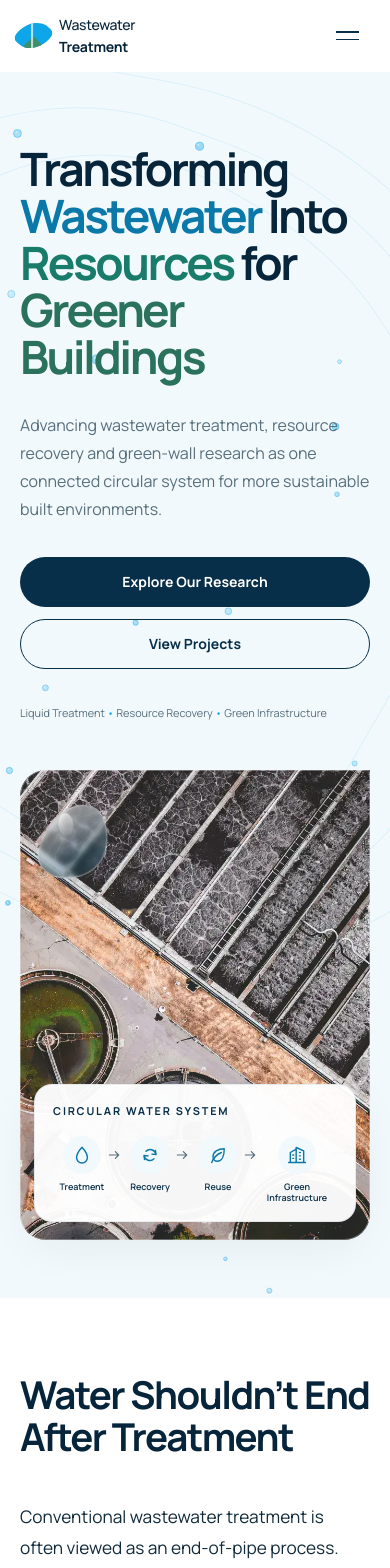
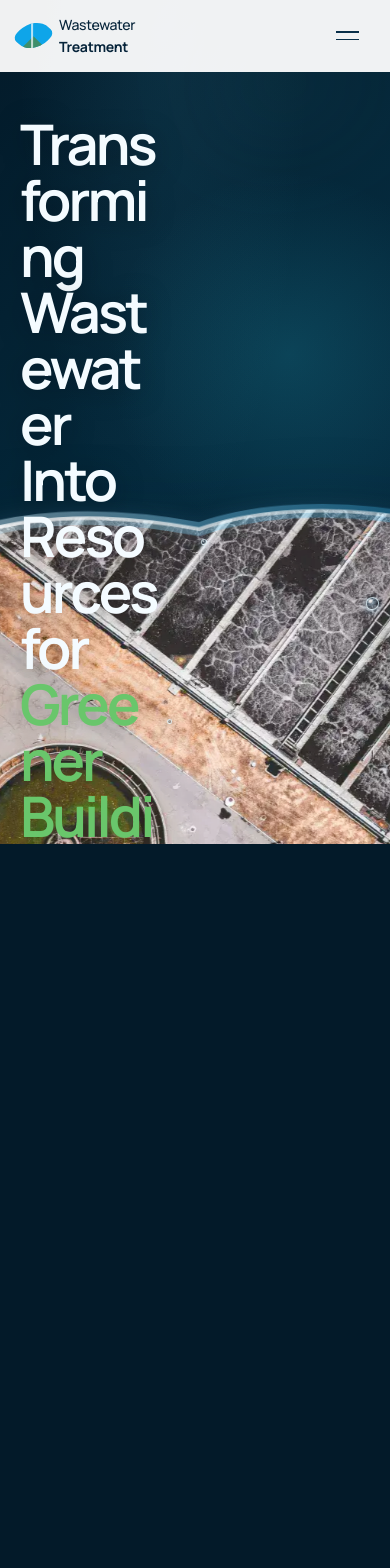
Before and after one commit to xuen00915/wastewater, a React (Vite) app: page / in a window 390 px wide. Shown: the top 1568 px of the page. Built offline with nearby package versions, Linux system fonts and the light colour scheme.

Commit message:
feat: unify homepage living water story

```diff
--- a/src/components/Hero.tsx
+++ b/src/components/Hero.tsx
@@ -1,46 +1,42 @@
 import { ButtonLink } from './ui/ButtonLink'
-import { Floating3DParticles } from './ui/Floating3DParticles'
-import { Icon } from './ui/Icon'
-import { MediaPlaceholder } from './ui/MediaPlaceholder'
-import { HeroWaterEffect } from './ui/HeroWaterEffect'
 import { pageHref } from '../site'
+import { LivingWaterPortal } from './water-story/LivingWaterPortal'
+import { WaterStoryScroll } from './water-story/WaterStoryScroll'
+import { WaterSurface } from './water-story/WaterSurface'
 
-const circularStages = [
-  ['water', 'Treatment'], ['recovery', 'Recovery'], ['leaf', 'Reuse'], ['building', 'Green Infrastructure'],
-] as const
+const heroImage = `${import.meta.env.BASE_URL}images/home-hero-wastewater.webp`
 
 export function Hero() {
   return (
-    <section className="hero" id="home">
-      <Floating3DParticles className="hero__particles" quantity={72} size={3.2} opacity={0.28} drift={0.18} />
-      <div className="water-contours" aria-hidden="true"><i /><i /><i /></div>
+    <WaterStoryScroll>
+      <div className="hero__ambient" aria-hidden="true"><i /><i /></div>
+      <div className="hero__immersion" aria-hidden="true">
+        <div className="hero__immersion-image">
+          <img
+            className="hero__immersion-photo"
+            src={heroImage}
+            alt=""
+          />
+        </div>
+        <WaterSurface />
+      </div>
+
       <div className="hero__inner">
         <div className="hero__copy">
-          <h1>Transforming <em>Wastewater</em> Into <em>Resources</em> for <em>Greener Buildings</em></h1>
+          <h1>
+            <span>Transforming Wastewater </span>
+            <span>Into Resources for </span>
+            <em>Greener Buildings</em>
+          </h1>
           <p className="hero__description">Advancing wastewater treatment, resource recovery and green-wall research as one connected circular system for more sustainable built environments.</p>
           <div className="hero__actions">
             <ButtonLink href={pageHref('research')}>Explore Our Research</ButtonLink>
             <ButtonLink href={pageHref('projects')} variant="secondary">View Projects</ButtonLink>
           </div>
-          <p className="hero__topics">Liquid Treatment <span>•</span> Resource Recovery <span>•</span> Green Infrastructure</p>
         </div>
-        <div className="hero__visual">
-          <MediaPlaceholder src={`${import.meta.env.BASE_URL}images/home-hero-wastewater.webp`} alt="Representative pilot wastewater treatment system integrated with vegetation" requiredFilename="/images/home-hero-wastewater.webp" loading="eager" fetchPriority="high" />
-          <HeroWaterEffect />
-          <div className="circular-card">
-            <p>Circular Water System</p>
-            <div className="circular-card__flow">
-              {circularStages.map(([icon, label], index) => (
-                <div className="circular-card__item" key={label}>
-                  <span><Icon name={icon} size={20} /></span>
-                  <small>{label}</small>
-                  {index < circularStages.length - 1 && <Icon className="circular-card__arrow" name="arrow" size={16} />}
-                </div>
-              ))}
-            </div>
-          </div>
-        </div>
+        <div className="hero__portal"><LivingWaterPortal /></div>
       </div>
-    </section>
+      <p className="hero__scroll-indicator"><span>Scroll to explore</span><i aria-hidden="true" /></p>
+    </WaterStoryScroll>
   )
 }
--- a/src/components/interactive-sections.css
+++ b/src/components/interactive-sections.css
@@ -1,6 +1,10 @@
 .page-top-sentinel { position: absolute; top: 24px; left: 0; width: 1px; height: 1px; pointer-events: none; }
 .site-header { position: fixed; z-index: 50; inset: 0 0 auto; height: 80px; border-bottom: 1px solid transparent; transition: background-color var(--transition), border-color var(--transition), box-shadow var(--transition); }
 .site-header--scrolled { border-color: rgb(8 47 73 / 10%); background: rgb(255 255 255 / 96%); box-shadow: 0 8px 28px rgb(6 36 58 / 7%); }
+.site-header--home:not(.site-header--scrolled) { border-bottom: 0; background: linear-gradient(rgb(4 28 44 / 54%), transparent); box-shadow: none; }
+.site-header--home:not(.site-header--scrolled) .wordmark,.site-header--home:not(.site-header--scrolled) .desktop-nav a { color: #edf8fc; }
+.site-header--home:not(.site-header--scrolled) .wordmark__mark { box-shadow: 0 0 18px rgb(14 165 233 / 24%); }
+.site-header--home:not(.site-header--scrolled) .header-cta { color: #06243a; background: #f8fcff; }
 .site-header__inner { display: grid; width: min(calc(100% - (var(--gutter) * 2)), var(--container)); height: 100%; margin: 0 auto; grid-template-columns: 1fr auto 1fr; align-items: center; gap: 30px; }
 .wordmark { display: inline-flex; align-items: center; justify-self: start; gap: 12px; color: var(--navy-deep); font-size: 1rem; font-weight: 500; text-decoration: none; letter-spacing: -0.02em; }
 .wordmark strong { display: block; font-weight: 700; }
@@ -15,45 +19,69 @@
 .menu-toggle, .mobile-nav { display: none; }
 .mobile-nav { overflow-y: auto; }
 
-.hero { position: relative; min-height: min(980px, 100svh); padding: 116px var(--gutter) 72px; overflow: hidden; background: var(--blue-light); }
-.floating-3d-particles { pointer-events: none; }
-.hero__particles { position: absolute; z-index: 0; inset: 0; width: 100%; height: 100%; opacity: .92; }
-.hero__inner { position: relative; z-index: 2; display: grid; width: min(100%, var(--container)); min-height: calc(100svh - 188px); margin: 0 auto; grid-template-columns: minmax(0, .86fr) minmax(0, 1.14fr); align-items: center; gap: clamp(36px, 5vw, 78px); }
-.hero__copy { max-width: 630px; padding-block: 40px; }
-.hero__topics span { color: var(--blue); }
-.hero h1 { margin: 0; color: var(--navy-deep); font-size: clamp(3.1rem, 5vw, 4.8rem); font-weight: 700; line-height: .99; letter-spacing: -.055em; }
-.hero h1 em { color: var(--blue-text); font-style: normal; }
-.hero h1 em:nth-of-type(2) { color: var(--aqua-text); }
-.hero h1 em:nth-of-type(3) { color: var(--green-text); }
-.hero__description { max-width: 590px; margin: 30px 0 0; color: var(--muted); font-size: clamp(1rem, 1.25vw, 1.1rem); line-height: 1.75; }
-.hero__actions { display: flex; flex-wrap: wrap; gap: 12px; margin-top: 34px; }
-.hero__topics { margin: 34px 0 0; color: var(--muted); font-size: .76rem; line-height: 1.8; }
-.hero__visual { position: relative; align-self: stretch; min-height: 610px; }
-.hero__visual > .media { height: 100%; border-radius: var(--radius-media) 0 var(--radius-media) var(--radius-media); }
-.hero__visual > .media::after { position: absolute; inset: 0; border: 1px solid rgb(255 255 255 / 30%); border-radius: inherit; pointer-events: none; content: ''; }
-.hero__visual { isolation: isolate; }
-.hero__visual > .media { position: relative; z-index: 0; }
-.hero-water-effect { position: absolute; z-index: 2; inset: 0; overflow: hidden; pointer-events: none; border-radius: var(--radius-media) 0 var(--radius-media) var(--radius-media); }
-.hero-water-effect__canvas { position: absolute; inset: 0; width: 100%; height: 100%; }
-.hero-water-effect__feature-drop { position: absolute; top: 11%; left: 9%; width: clamp(86px, 9.5vw, 128px); aspect-ratio: .86; border: 1px solid rgb(255 255 255 / 48%); border-radius: 62% 38% 64% 36% / 72% 52% 48% 28%; background: linear-gradient(145deg, rgb(255 255 255 / 38%) 4%, rgb(176 231 247 / 22%) 36%, rgb(14 165 233 / 16%) 70%, rgb(6 36 58 / 10%) 100%); box-shadow: inset 14px 16px 28px rgb(255 255 255 / 22%), inset -12px -16px 24px rgb(8 47 73 / 11%), 0 18px 36px rgb(6 36 58 / 13%); backdrop-filter: blur(2.5px) saturate(1.12); transform: rotate(12deg); opacity: .9; animation: hero-water-float 6.5s ease-in-out infinite; }
-.hero-water-effect__feature-drop::after { position: absolute; right: 13%; bottom: 12%; width: 34%; height: 18%; border-radius: 50%; background: rgb(8 47 73 / 10%); filter: blur(8px); content: ''; }
-.hero-water-effect__feature-highlight { position: absolute; top: 15%; left: 21%; width: 24%; height: 31%; transform: rotate(-18deg); border-radius: 50%; background: linear-gradient(160deg, rgb(255 255 255 / 88%), rgb(255 255 255 / 7%)); filter: blur(.4px); }
-.hero-water-effect__surface { position: absolute; right: 8%; bottom: 18%; left: 14%; height: 1px; background: linear-gradient(90deg, transparent, rgb(255 255 255 / 58%) 36%, rgb(45 212 191 / 46%) 58%, transparent); box-shadow: 0 0 22px rgb(14 165 233 / 26%); opacity: .74; }
-@keyframes hero-water-float { 0%,100% { transform: translate3d(0,0,0) rotate(12deg); } 50% { transform: translate3d(0,6px,0) rotate(14deg); } }
-.circular-card { position: absolute; z-index: 3; bottom: 42px; left: -72px; width: min(520px, 76%); padding: 24px 28px; border: 1px solid rgb(8 47 73 / 8%); border-radius: 18px; background: rgb(255 255 255 / 96%); box-shadow: var(--shadow-soft); }
-.circular-card > p { margin: 0 0 16px; color: var(--navy); font-size: .68rem; font-weight: 700; letter-spacing: .17em; text-transform: uppercase; }
-.circular-card__flow { display: flex; align-items: flex-start; justify-content: space-between; gap: 6px; }
-.circular-card__item { position: relative; display: grid; min-width: 58px; justify-items: center; gap: 7px; color: var(--navy); text-align: center; }
-.circular-card__item > span { display: grid; width: 38px; height: 38px; place-items: center; border-radius: 50%; color: var(--blue-text); background: var(--blue-light); }
-.circular-card__item small { max-width: 80px; font-size: .64rem; font-weight: 600; line-height: 1.25; }
-.circular-card__arrow { position: absolute; top: 11px; right: -16px; color: var(--muted); }
-.water-contours { position: absolute; z-index: 1; top: 80px; left: -300px; width: 850px; height: 850px; opacity: .4; }
-.water-contours i { position: absolute; inset: calc(var(--i, 0) * 50px); border: 1px solid rgb(14 165 233 / 25%); border-radius: 42% 58% 35% 65%; }
-.water-contours i:nth-child(1) { --i: 0; transform: rotate(10deg); }
-.water-contours i:nth-child(2) { --i: 1; transform: rotate(20deg); }
-.water-contours i:nth-child(3) { --i: 2; transform: rotate(30deg); }
-.js .hero h1,.js .hero__description,.js .hero__actions,.js .hero__topics,.js .hero__visual{animation:hero-enter 780ms cubic-bezier(.2,.7,.2,1) both}.js .hero h1{animation-delay:70ms}.js .hero__description{animation-delay:140ms}.js .hero__actions{animation-delay:210ms}.js .hero__topics{animation-delay:270ms}.js .hero__visual{animation-delay:110ms}
-@keyframes hero-enter{from{opacity:0;transform:translateY(22px)}to{opacity:1;transform:translateY(0)}}
+.water-story { --water-progress: 0; --portal-progress: 0; --portal-scale: 1; --portal-stage-scale: 1; --portal-shift-x: 0vw; --portal-shift-y: 0vh; --copy-opacity: 1; --copy-shift-x: 0px; --copy-shift-y: 0px; --immersion-progress: 0; --exit-progress: 0; --waterline-position: 60%; --image-scale: 1; position: relative; height: 200svh; min-height: 1360px; background: #031a29; isolation: isolate; }
+.water-story__sticky { position: sticky; top: 0; height: 100svh; min-height: 680px; overflow: clip; background: #031a29; isolation: isolate; }
+.water-story__sticky::before { position: absolute; z-index: 0; inset: 0; pointer-events: none; background: radial-gradient(circle at 74% 42%, rgb(41 183 210 / 18%), transparent 32%), radial-gradient(ellipse at 42% 0%, rgb(79 181 216 / 10%), transparent 46%), linear-gradient(135deg,#031a29 0%,#052a3d 52%,#08334a 100%); content: ''; }
+.hero__ambient { position: absolute; z-index: 0; inset: 0; overflow: hidden; pointer-events: none; opacity: var(--copy-opacity); }
+.hero__ambient i { position: absolute; width: 38vw; aspect-ratio: 1.8; border-radius: 50%; background: rgb(90 215 231 / 8%); filter: blur(54px); }
+.hero__ambient i:first-child { top: 5%; right: 8%; transform: rotate(-12deg); }
+.hero__ambient i:last-child { bottom: -12%; left: 18%; width: 52vw; transform: rotate(8deg); opacity: .44; }
+.hero__inner { position: relative; z-index: 3; display: grid; width: min(calc(100% - (var(--gutter) * 2)), 1400px); height: 100%; margin: 0 auto; padding: 104px 0 54px; box-sizing: border-box; grid-template-columns: minmax(0, 41%) minmax(0, 59%); align-items: center; }
+.hero__copy { position: relative; z-index: 4; max-width: 600px; transform: translate3d(var(--copy-shift-x),var(--copy-shift-y),0); opacity: var(--copy-opacity); pointer-events: auto; will-change: transform,opacity; }
+.hero__copy h1 { margin: 0; color: #f4fbff; font-size: clamp(3.5rem, 4.7vw, 4.75rem); font-weight: 650; line-height: 1; letter-spacing: -.052em; text-shadow: 0 3px 28px rgb(0 12 22 / 35%); text-wrap: balance; }
+.hero__copy h1 span,.hero__copy h1 em { display: block; }
+.hero__copy h1 em { color: #69c66b; font-style: normal; }
+.hero__description { max-width: 550px; margin: 27px 0 0; color: rgb(228 241 247 / 84%); font-size: clamp(1.04rem,1.2vw,1.125rem); line-height: 1.66; text-shadow: 0 2px 18px rgb(0 12 22 / 42%); text-wrap: pretty; }
+.hero__actions { display: flex; flex-wrap: wrap; gap: 13px; margin-top: 34px; }
+.hero__actions .button-link--primary { color: #06243a; background: #f8fcff; }
+.hero__actions .button-link--primary:hover { background: #ddf8f4; }
+.hero__actions .button-link--secondary { color: #f4fbff; border-color: rgb(255 255 255 / 58%); }
+.hero__actions .button-link--secondary:hover { color: #fff; border-color: rgb(150 235 224 / 72%); background: rgb(45 212 191 / 11%); }
+.hero__portal { position: relative; z-index: 3; width: min(62vw, 880px); height: min(76svh, 720px); margin-left: -3%; transform: translate3d(var(--portal-shift-x),var(--portal-shift-y),0) scale(var(--portal-stage-scale)); transform-origin: 60% 50%; opacity: calc(1 - var(--immersion-progress)); will-change: transform,opacity; }
+.living-water-portal,.living-water-portal__interaction,.living-water-portal__visual { width: 100%; height: 100%; }
+.living-water-portal { position: relative; filter: drop-shadow(0 26px 44px rgb(0 12 22 / 30%)); }
+.living-water-portal__interaction { position: relative; touch-action: pan-y; }
+.living-water-portal__visual { display: block; overflow: visible; }
+.living-water-portal__image,.living-water-portal__refraction image { transform: scale(var(--image-scale)); transform-origin: center; will-change: transform; }
+.living-water-portal__refraction { opacity: .13; mix-blend-mode: screen; }
+.living-water-portal__edge { vector-effect: non-scaling-stroke; transform-box: fill-box; transform-origin: center; animation: portal-surface-tension 9s ease-in-out infinite alternate; }
+.living-water-portal__edge--outer { stroke-width: 15px; opacity: calc(.76 - var(--portal-progress)); filter: drop-shadow(0 0 10px rgb(125 211 252 / 28%)); }
+.living-water-portal__edge--highlight { stroke-width: 4px; opacity: calc(.9 - var(--portal-progress)); }
+.living-water-portal__droplets { position: absolute; inset: 0; pointer-events: none; opacity: var(--copy-opacity); }
+.living-water-portal__droplet { position: absolute; width: 9px; aspect-ratio: 1; border: 1px solid rgb(230 250 255 / 70%); border-radius: 50% 50% 55% 45%; background: radial-gradient(circle at 32% 28%,rgb(255 255 255 / 84%) 0 9%,rgb(125 211 252 / 24%) 28%,rgb(3 26 41 / 16%) 74%); box-shadow: inset -2px -2px 4px rgb(3 26 41 / 28%),0 2px 9px rgb(14 165 233 / 20%); }
+.living-water-portal__droplet--1 { top: 10%; left: 18%; width: 6px; }
+.living-water-portal__droplet--2 { top: 19%; right: 8%; width: 13px; }
+.living-water-portal__droplet--3 { right: 2%; bottom: 29%; width: 7px; }
+.living-water-portal__droplet--4 { bottom: 10%; left: 21%; width: 11px; }
+.living-water-portal__droplet--5 { top: 38%; left: 4%; width: 5px; }
+.portal-ripple-canvas,.portal-ripple-canvas__surface { position: absolute; inset: 0; width: 100%; height: 100%; pointer-events: none; }
+.hero__immersion { position: absolute; z-index: 1; inset: 0; overflow: hidden; pointer-events: none; opacity: var(--immersion-progress); background: #052a3d; will-change: opacity; }
+.hero__immersion-image { position: absolute; inset: 0; overflow: hidden; }
+.hero__immersion-photo { width: 100%; height: 100%; object-fit: cover; object-position: 50% 48%; transform: scale(var(--image-scale)); will-change: transform; }
+.water-surface { position: absolute; z-index: 2; top: var(--waterline-position); right: 0; bottom: 0; left: 0; opacity: var(--immersion-progress); will-change: top,opacity; }
+.water-surface__line { position: absolute; z-index: 4; top: -24px; right: 0; left: 0; height: 48px; filter: drop-shadow(0 5px 8px rgb(2 44 69 / 36%)); }
+.water-surface__line svg { display: block; width: 100%; height: 100%; overflow: visible; animation: waterline-drift 8s ease-in-out infinite alternate; }
+.water-surface__wave { fill: none; vector-effect: non-scaling-stroke; }
+.water-surface__wave--shadow { stroke: rgb(20 104 142 / 68%); stroke-width: 10px; }
+.water-surface__wave--highlight { stroke: rgb(227 252 255 / 82%); stroke-width: 3px; filter: drop-shadow(0 0 8px rgb(103 232 249 / 70%)); }
+.water-surface__underwater { position: absolute; inset: 0; overflow: hidden; background: linear-gradient(180deg,rgb(0 83 122 / 38%),rgb(2 45 75 / 82%)); }
+.water-surface__underwater::after { position: absolute; z-index: 5; inset: 0; pointer-events: none; background: linear-gradient(180deg,rgb(219 248 251 / 80%),#fff 78%); opacity: var(--exit-progress); content: ''; }
+.water-surface__refraction { position: absolute; inset: 0; background: linear-gradient(180deg,rgb(160 231 244 / 20%),transparent 26%),repeating-linear-gradient(94deg,transparent 0 44px,rgb(154 230 240 / 7%) 55px,transparent 72px); filter: blur(1px); }
+.water-surface__rays { position: absolute; inset: -10% 0 0; background: linear-gradient(106deg,transparent 8%,rgb(217 249 253 / 8%) 19%,transparent 31%,rgb(217 249 253 / 6%) 43%,transparent 57%,rgb(217 249 253 / 8%) 68%,transparent 82%); filter: blur(12px); opacity: .8; transform: skewX(-8deg); }
+.water-surface__caustics { position: absolute; inset: 0; background: radial-gradient(ellipse at 18% 12%,transparent 0 17%,rgb(202 248 244 / 14%) 19%,transparent 22%),radial-gradient(ellipse at 56% 32%,transparent 0 13%,rgb(176 238 243 / 11%) 16%,transparent 19%),radial-gradient(ellipse at 82% 62%,transparent 0 16%,rgb(181 242 237 / 10%) 18%,transparent 22%); background-size: 210px 130px,260px 170px,190px 145px; opacity: .72; animation: caustic-drift 12s linear infinite alternate; }
+.water-surface__bubble { position: absolute; bottom: -18px; left: var(--bubble-x); width: var(--bubble-size); height: var(--bubble-size); border: 1px solid rgb(229 251 255 / 56%); border-radius: 50%; background: radial-gradient(circle at 28% 24%,rgb(255 255 255 / 70%) 0 8%,transparent 18%); box-shadow: inset -2px -2px 5px rgb(3 38 63 / 24%); opacity: 0; animation: bubble-rise var(--bubble-duration) linear var(--bubble-delay) infinite; }
+.hero__scroll-indicator { position: absolute; z-index: 5; right: max(var(--gutter),calc((100vw - 1400px) / 2)); bottom: 34px; display: flex; align-items: center; gap: 12px; margin: 0; color: rgb(225 241 247 / 68%); font-size: .66rem; font-weight: 650; letter-spacing: .18em; text-transform: uppercase; opacity: var(--copy-opacity); }
+.hero__scroll-indicator i { display: block; width: 46px; height: 1px; background: linear-gradient(90deg,rgb(225 241 247 / 60%),transparent); }
+.water-story[data-active='false'] .living-water-portal__edge,.water-story[data-active='false'] .water-surface__line svg,.water-story[data-active='false'] .water-surface__caustics,.water-story[data-active='false'] .water-surface__bubble { animation-play-state: paused; }
+@keyframes portal-surface-tension { from { transform: scale(1) rotate(-.15deg); } to { transform: scale(1.006,.995) rotate(.18deg); } }
+@keyframes waterline-drift { from { transform: translate3d(-.4%,0,0) scaleX(1.01); } to { transform: translate3d(.4%,3px,0) scaleX(1.012); } }
+@keyframes caustic-drift { from { background-position: 0 0,40px 20px,90px 10px; } to { background-position: 70px 28px,-35px 45px,30px -36px; } }
+@keyframes bubble-rise { 0%,8% { transform: translate3d(0,0,0) scale(.78); opacity: 0; } 18% { opacity: .54; } 84% { opacity: .28; } 100% { transform: translate3d(8px,calc(var(--bubble-travel) * -1),0) scale(1.04); opacity: 0; } }
+.js .hero__copy h1,.js .hero__description,.js .hero__actions { animation: hero-enter 780ms cubic-bezier(.2,.7,.2,1) both; }
+.js .hero__copy h1 { animation-delay: 70ms; }
+.js .hero__description { animation-delay: 140ms; }
+.js .hero__actions { animation-delay: 210ms; }
+@keyframes hero-enter { from { opacity: 0; transform: translateY(22px); } to { opacity: 1; transform: translateY(0); } }
 
 .section { padding: var(--section-space) var(--gutter); }
 .container { width: min(100%, var(--container)); margin: 0 auto; }
@@ -86,14 +114,14 @@
   .site-header__inner { grid-template-columns: auto 1fr auto; }
   .desktop-nav { gap: 16px; }
   .header-cta { display: none; }
-  .hero__inner { grid-template-columns: .95fr 1.05fr; gap: 32px; }
-  .hero h1 { font-size: clamp(3rem, 5.4vw, 4rem); }
-  .circular-card { left: -30px; }
-  .hero-water-effect__feature-drop { top: 9%; left: 7%; width: 96px; }
+  .hero h1 { font-size: clamp(3.05rem, 5.4vw, 4rem); }
+  .hero__copy { width: min(47%, 560px); }
 }
 
 @media (max-width: 900px) {
   .site-header { height: 72px; background: rgb(255 255 255 / 94%); }
+  .site-header--home:not(.site-header--scrolled) { background: rgb(255 255 255 / 94%); }
+  .site-header--home:not(.site-header--scrolled) .wordmark { color: var(--navy-deep); }
   .site-header__inner { grid-template-columns: 1fr auto; }
   .desktop-nav { display: none; }
   .menu-toggle { display: grid; width: 46px; height: 46px; place-content: center; gap: 6px; border-radius: 50%; background: transparent; cursor: pointer; }
@@ -104,12 +132,13 @@
   .mobile-nav--open { visibility: visible; pointer-events: auto; transform: translateY(0); opacity: 1; transition-delay: 0s; }
   .mobile-nav > a:not(.button-link) { padding: 15px 4px; border-bottom: 1px solid var(--line); color: var(--navy); font-size: 1.25rem; font-weight: 600; text-decoration: none; }
   .mobile-nav .button-link { margin-top: 24px; }
-  .hero { min-height: auto; padding-top: 106px; }
-  .hero__inner { min-height: auto; grid-template-columns: 1fr; }
-  .hero__copy { max-width: 690px; padding-bottom: 16px; }
-  .hero__visual { min-height: 570px; }
-  .hero-water-effect__feature-drop { top: 8%; left: 6%; width: 86px; }
-  .circular-card { left: 24px; }
+  .hero { --hero-stage-height: max(760px, 100svh); min-height: calc(var(--hero-stage-height) + 500px); }
+  .hero__sticky { padding: 112px var(--gutter) 70px; }
+  .hero__sticky::before { background: linear-gradient(90deg, rgb(2 18 30 / 94%) 0%, rgb(3 25 40 / 72%) 55%, rgb(3 25 40 / 28%) 100%), linear-gradient(180deg, rgb(2 16 27 / 28%) 0%, transparent 60%, rgb(2 19 31 / 55%) 100%); }
+  .hero__background-image { object-position: 60% center; }
+  .hero__inner { min-height: calc(max(760px, 100svh) - 182px); }
+  .hero__copy { width: min(72%, 600px); padding: 28px 0 86px; }
+  .hero__scroll-indicator { right: 2%; bottom: 0; }
   .challenge__grid { grid-template-columns: 1fr; gap: 44px; }
   .process__flow { margin-top: 58px; grid-template-columns: 1fr; gap: 0; }
   .process__flow::before, .process__flow::after { top: 30px; right: auto; bottom: 30px; left: 30px; width: 1px; height: auto; }
@@ -123,22 +152,26 @@
 @media (max-width: 600px) {
   .wordmark { font-size: .88rem; }
   .wordmark__mark { width: 27px; height: 33px; }
-  .hero { padding-bottom: 58px; }
+  .hero { min-height: calc(var(--hero-stage-height) + 260px); }
+  .hero__sticky { padding-bottom: 58px; }
   .hero h1 { font-size: clamp(2.55rem, 12vw, 2.875rem); line-height: 1.02; }
   .hero__actions { display: grid; grid-template-columns: 1fr; }
-  .hero__topics { font-size: .68rem; }
-  .hero__visual { min-height: 470px; }
-  .hero-water-effect__feature-drop { top: 7%; left: 6%; width: 66px; }
-  .hero-water-effect__surface { right: 6%; bottom: 21%; left: 8%; }
-  .circular-card { right: 14px; bottom: 18px; left: 14px; width: auto; padding: 18px; }
-  .circular-card__item small { font-size: .56rem; }
-  .circular-card__arrow { right: -11px; }
+  .hero__description { margin-top: 24px; font-size: 1rem; }
+  .hero__sticky::before { background: linear-gradient(180deg, rgb(2 18 30 / 92%) 0%, rgb(3 25 40 / 78%) 52%, rgb(3 25 40 / 26%) 78%, rgb(2 19 31 / 62%) 100%); }
+  .hero__background-image { object-position: 68% center; transform: scale(calc(1.008 + var(--hero-progress) * .035)); }
+  .hero__copy { width: 100%; padding: 12px 0 150px; }
+  .hero__scroll-indicator { display: none; }
+  .portal-transition-scene { height: calc(100svh + 260px); }
+  .portal-transition-scene__image { object-position: center; }
   .challenge__statements { grid-template-columns: 1fr; }
   .challenge__statements article { padding: 24px 0; }
   .challenge__statements article + article { padding-left: 0; border-top: 1px solid var(--line); border-left: 0; }
 }
 
 @media (prefers-reduced-motion: reduce) {
-  .js .hero h1,.js .hero__description,.js .hero__actions,.js .hero__topics,.js .hero__visual{animation:none}
-  .hero-water-effect__feature-drop { animation: none; }
+  .js .hero h1,.js .hero__description,.js .hero__actions{animation:none}
+  .portal-transition-scene { height: 100svh; }
+  .portal-transition-scene__image--initial { opacity: 0; }
+  .portal-transition-scene__image--final { transform: none; opacity: 1; }
+  .portal-transition-scene__shutter { display: none; }
 }
```
Also changed, not shown: src/components/water-story/WaterStoryScroll.tsx (+7 -0 lines), 2 other files (tests, documents, lock files or other folders).
